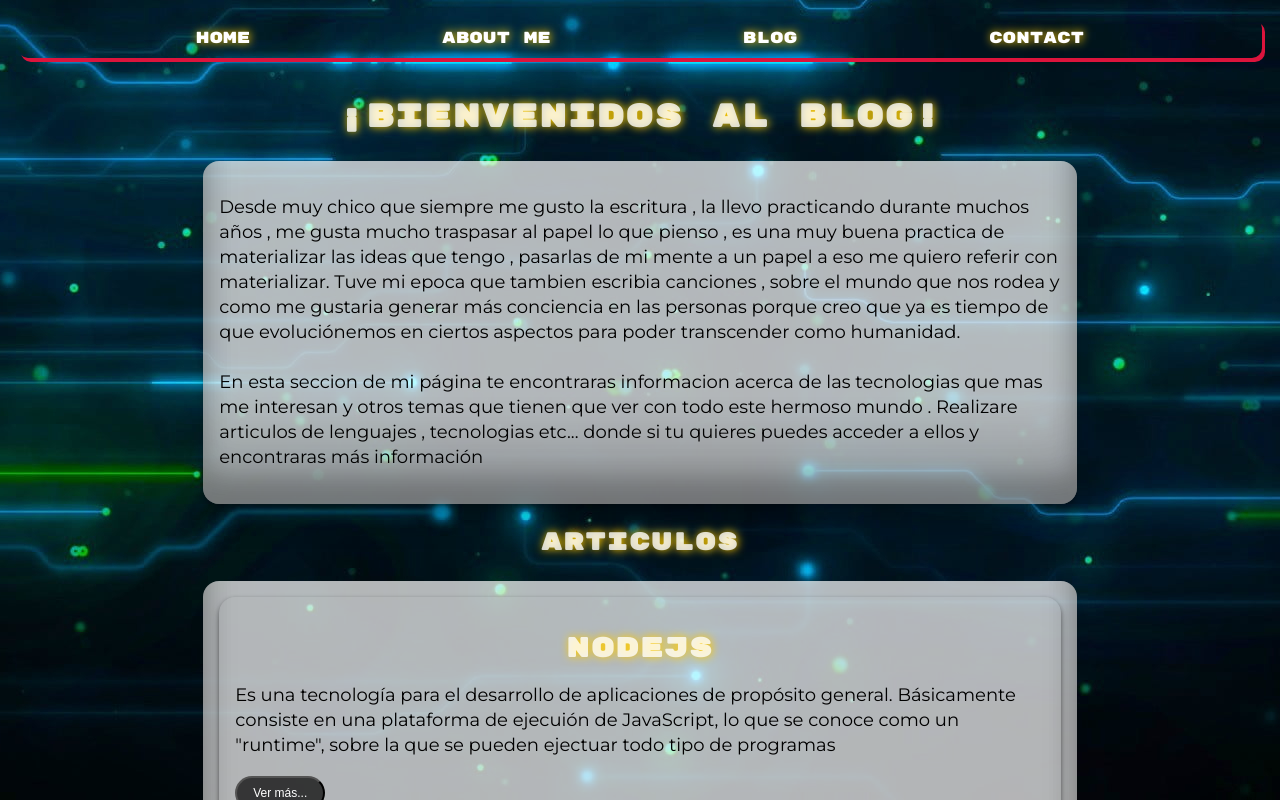
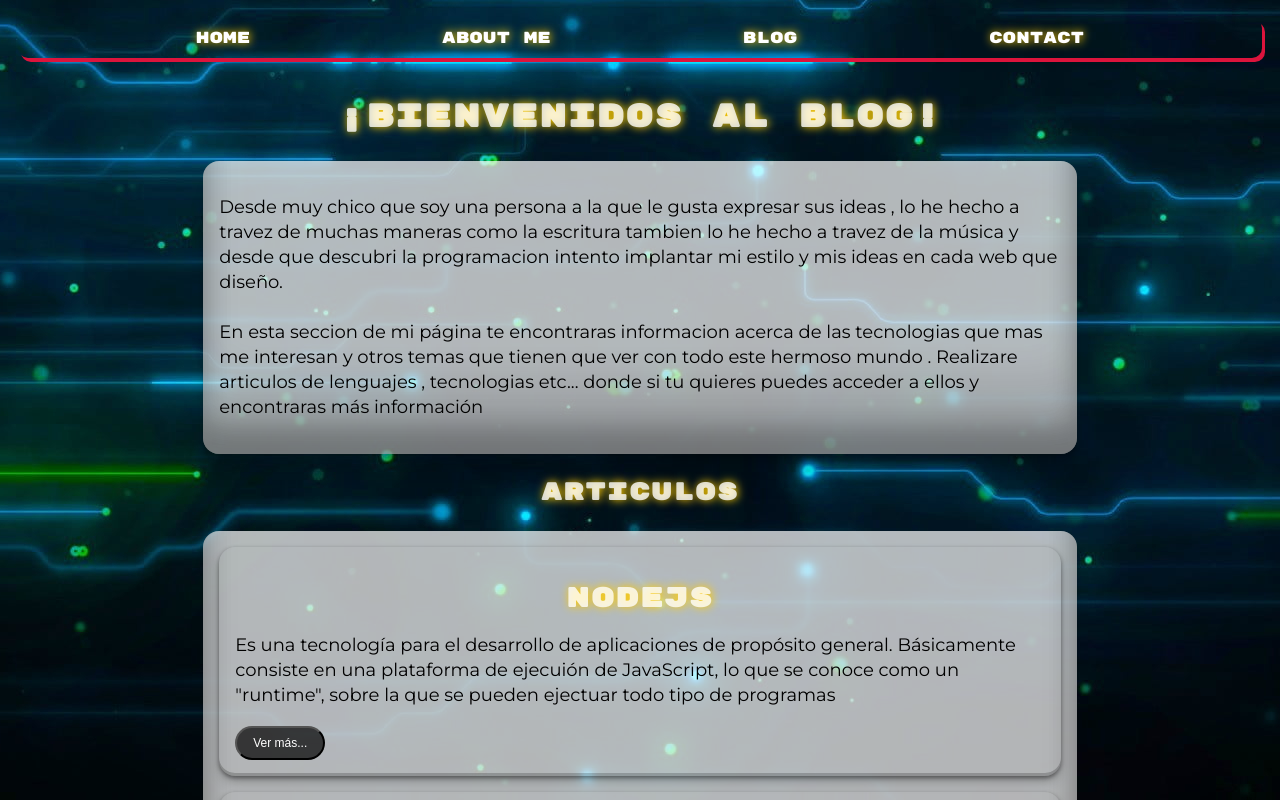
Before and after one commit to FrancoAlderete33/portfolio-alderete, an Angular app: page /myWrites in a window 1280 px wide. Shown: the top 800 px of the page. Built offline with nearby package versions, Linux system fonts and the light colour scheme.

Commit message:
cambio del parrafo del blog

```diff
--- a/src/app/contact/contact.component.css
+++ b/src/app/contact/contact.component.css
@@ -184,7 +184,7 @@ textarea {
 
 .copyright {
   font: 200 14px 'Oswald', sans-serif;
-  color: #555;
+  color: #bbb;
   letter-spacing: 1px;
   text-align: center;
 }
--- a/src/app/my-writes/my-writes.component.html
+++ b/src/app/my-writes/my-writes.component.html
@@ -6,11 +6,9 @@
     <h1>¡Bienvenidos al blog!</h1>
     <section>
       <!-- <img class="png" src="../../assets/bosquejo.png" alt="Imagen png de un diamante"> -->
-      <p>Desde muy chico que siempre me gusto la escritura , la llevo practicando durante muchos años , me gusta mucho
-        traspasar al papel lo que pienso , es una muy buena practica de materializar las ideas que tengo , pasarlas de
-        mi mente a un papel a eso me quiero referir con materializar. Tuve mi epoca que tambien escribia canciones ,
-        sobre el mundo que nos rodea y como me gustaria generar más conciencia en las personas porque creo que ya es
-        tiempo de que evoluciónemos en ciertos aspectos para poder transcender como humanidad. <br><br> En esta seccion
+      <p>Desde muy chico que soy una persona a la que le gusta expresar sus ideas , lo he hecho a travez de muchas
+        maneras como la escritura tambien lo he hecho a travez de la música y desde que descubri la programacion intento
+        implantar mi estilo y mis ideas en cada web que diseño. <br><br> En esta seccion
         de
         mi página te encontraras informacion acerca de las tecnologias que mas me interesan y otros
         temas que tienen que ver con todo este hermoso mundo . Realizare articulos de lenguajes , tecnologias etc...
```
